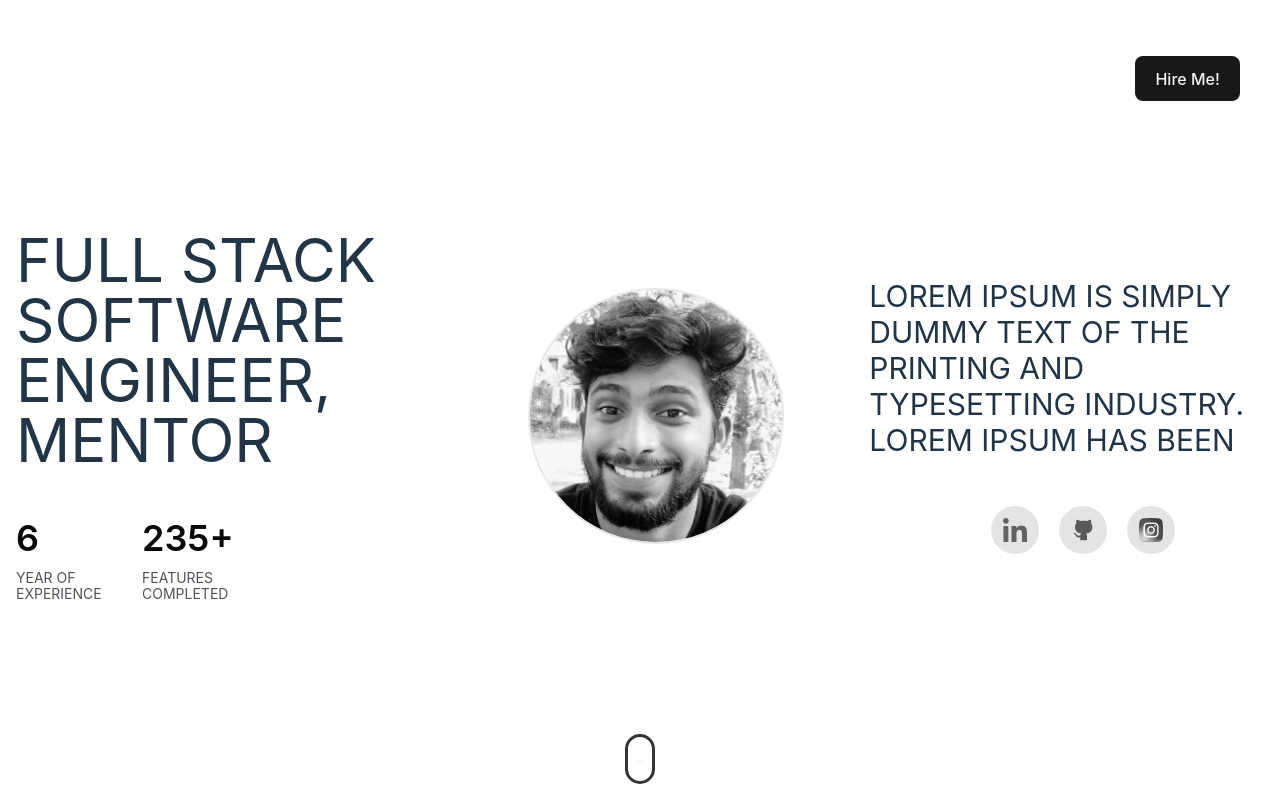
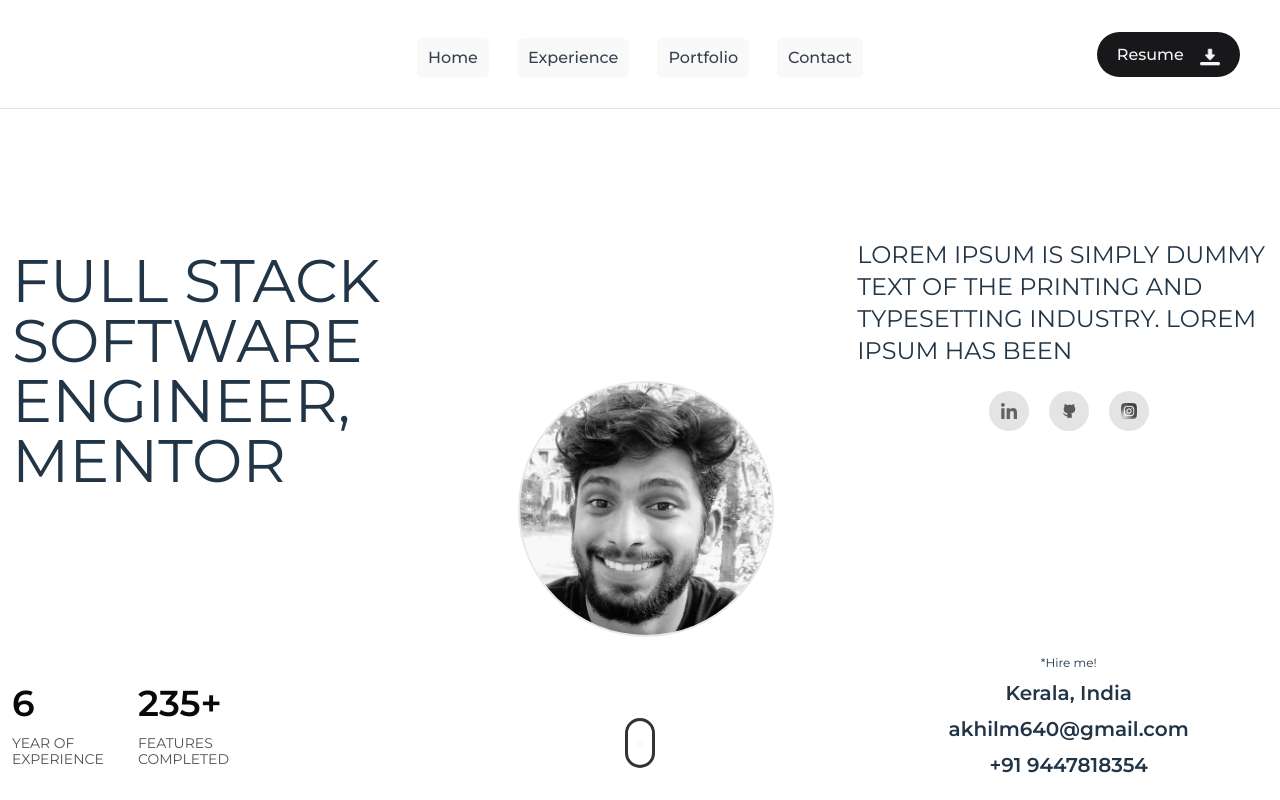
Before and after one commit to akhilmdev/portfolio_v1, a React (Vite) app: page / in a window 1280 px wide. Shown: the top 800 px of the page. Built offline with nearby package versions, Linux system fonts and the light colour scheme.

Commit message:
home page final

```diff
--- a/index.html
+++ b/index.html
@@ -5,6 +5,12 @@
     <link rel="icon" type="image/svg+xml" href="/vite.svg" />
     <meta name="viewport" content="width=device-width, initial-scale=1.0" />
     <title>Vite + React + TS</title>
+    <link rel="preconnect" href="https://fonts.googleapis.com" />
+    <link rel="preconnect" href="https://fonts.gstatic.com" crossorigin />
+    <link
+      href="https://fonts.googleapis.com/css2?family=Montserrat:ital,wght@0,100;0,200;0,300;0,400;0,500;0,600;0,700;0,800;0,900;1,100;1,200;1,300;1,400;1,500;1,600;1,700;1,800;1,900&display=swap"
+      rel="stylesheet"
+    />
   </head>
   <body>
     <div id="root"></div>
--- a/src/App.css
+++ b/src/App.css
@@ -3,6 +3,7 @@
   width: 100%;
   margin: 0 auto;
   text-align: center;
+  font-family: 'Montserrat', sans-serif;
 }
 
 .logo {
--- a/src/components/Home/Home.tsx
+++ b/src/components/Home/Home.tsx
@@ -2,22 +2,18 @@ import AvatarComponent from "../common/AvatarComponent";
 import HomeLeft from "../common/HomeLeft";
 import { data } from "../../config/dataSet";
 import HomeRight from "../common/HomeRight";
-import { COLOR } from "../../config/colors";
+import Header from "../common/Header";
 
 interface Props {}
 
 const Home: React.FC<Props> = () => {
   const {
-    home: { homeLeft, avatar, imageURL, homeRight },
+    home: { homeLeft, avatar, imageURL, homeRight, header },
   } = data;
   return (
     <div className="relative">
-      <button
-        className={`absolute top-10 right-10 hover:border-black ${COLOR.background900} ${COLOR.text100}`}
-      >
-        Hire Me!
-      </button>
-      <div className="h-screen w-full	flex m-4">
+      <Header {...header} />
+      <div className="h-screen w-full	flex">
         <HomeLeft homeLeft={homeLeft} />
         <AvatarComponent
           imageURL={imageURL}
--- /dev/null
+++ b/src/components/common/Header.tsx
@@ -0,0 +1,27 @@
+import { COLOR } from "../../config/colors";
+import Menu from "./Menu";
+
+interface Props {
+  resumeURL: string;
+  items: { label: string; id: string }[];
+  wrapperStyles?: string;
+}
+const Header: React.FC<Props> = ({ resumeURL, items, wrapperStyles = "" }) => {
+  return (
+    <div
+      className={`border-solid border-b p-4 ${COLOR.boaderColor} ${wrapperStyles}`}
+    >
+      <Menu items={items} />
+      <a href={resumeURL} download="resume" className="hidden md:inline">
+        <button
+          className={`absolute lg:top-8 md:top-6 right-10 hover:border-black flex gap-4 rounded-full ${COLOR.background900} ${COLOR.text100}`}
+        >
+          <p>Resume</p>
+          <img src="./assets/direct-download.png" className="w-5 h-5 mt-1" />
+        </button>
+      </a>
+    </div>
+  );
+};
+
+export default Header;
--- a/src/components/common/HomeLeft.tsx
+++ b/src/components/common/HomeLeft.tsx
@@ -13,8 +13,8 @@ const HomeLeft: React.FC<Props> = ({
   homeLeft: { title, attributes },
 }) => {
   return (
-    <div className={`flex-col my-auto w-1/3 ${wrapperStyles}`}>
-      <div className="text-6xl uppercase text-left mb-12">{title}</div>
+    <div className={`flex-col my-auto w-1/3 md:ml-3 ${wrapperStyles}`}>
+      <div className="text-6xl uppercase text-left mb-48">{title}</div>
       <div className="flex gap-x-3.5">
         {attributes.map(
           ({
@@ -26,7 +26,12 @@ const HomeLeft: React.FC<Props> = ({
             label: string;
           }) => {
             return (
-              <NumberWithLabel number={number} label={label} {...styles} />
+              <NumberWithLabel
+                number={number}
+                label={label}
+                {...styles}
+                key={label}
+              />
             );
           }
         )}
--- a/src/components/common/HomeRight.tsx
+++ b/src/components/common/HomeRight.tsx
@@ -6,27 +6,30 @@ interface Props {
   homeRight: {
     description: string;
     socialMedias?: { icon: string; label?: string; link: string }[];
+    hireMe: { location: string; email: string; phone: string };
   };
 }
 const HomeRight: React.FC<Props> = ({
   wrapperStyles = "",
-  homeRight: { description, socialMedias },
+  homeRight: { description, socialMedias, hireMe },
 }) => {
   return (
     <div className={`flex-col my-auto w-1/3 ${wrapperStyles}`}>
-      <div className="text-3xl uppercase text-left mb-12">{description}</div>
+      <div className="text-2xl uppercase text-left mb-6 leading-8">
+        {description}
+      </div>
       <div className="flex gap-x-5 w-full justify-center">
         {socialMedias?.map(({ icon, link, ...styles }) => {
           return (
             <div
               key={icon}
-              className={`w-12 h-12 rounded-full grayscale hover:grayscale-0 duration-250 ease-linear ${COLOR.background200}`}
+              className={`w-10 h-10 rounded-full grayscale hover:grayscale-0 duration-250 ease-linear ${COLOR.background200}`}
             >
               <a href={link} target="_blank">
                 <img
                   src={icon}
                   alt="label"
-                  className={`w-6 h-6 m-auto mt-3 ${
+                  className={`w-4 h-4 m-auto mt-3 ${
                     link.includes("github") ? "invert-35 hover:invert-0" : ""
                   }`}
                 />
@@ -35,6 +38,12 @@ const HomeRight: React.FC<Props> = ({
           );
         })}
       </div>
+      <div className="flex flex-col gap-2 mt-56 justify-center">
+        <p className="text-xs">*Hire me!</p>
+        <p className="text-xl font-semibold">{hireMe.location}</p>
+        <p className="text-xl font-semibold">{hireMe.email}</p>
+        <p className="text-xl font-semibold">{hireMe.phone}</p>
+      </div>
     </div>
   );
 };
--- /dev/null
+++ b/src/components/common/Menu.tsx
@@ -0,0 +1,28 @@
+interface Props {
+  items: { label: string; id: string }[];
+  wrapperStyles?: string;
+}
+const Menu: React.FC<Props> = ({ items, wrapperStyles = "" }) => {
+  return (
+    <div className="wrapperStyles">
+      <nav
+        className="mx-auto flex max-w-7xl items-center lg:p-6 lg:px-8 lg:justify-center md:justify-start md:p-4"
+        aria-label="Global"
+      >
+        <div className="hidden lg:flex lg:gap-x-12 md:flex md:gap-x-10 mt-7 md:mt-2">
+          {items.map((item) => (
+            <button
+              type="button"
+              className="-m-2.5 h-10 inline-flex items-center justify-center rounded-md p-2.5 text-gray-700"
+              key={item.id}
+            >
+              <span className="">{item.label}</span>
+            </button>
+          ))}
+        </div>
+      </nav>
+    </div>
+  );
+};
+
+export default Menu;
--- a/src/config/colors.ts
+++ b/src/config/colors.ts
@@ -2,6 +2,7 @@ export const COLOR = {
   text950: "text-zinc-950",
   text600: "text-zinc-600",
   text100: "text-zinc-100",
+  boaderColor: "border-zinc-200",
   background200: "bg-zinc-200",
   background900: "bg-zinc-900",
 };
--- a/src/config/dataSet.ts
+++ b/src/config/dataSet.ts
@@ -1,6 +1,15 @@
 export const data = {
   home: {
     imageURL: "../assets/profileImage.jpg",
+    header: {
+      resumeURL: "./Resume.pdf",
+      items: [
+        { label: "Home", id: "homePage" },
+        { label: "Experience", id: "experiencePage" },
+        { label: "Portfolio", id: "portfolioPage" },
+        { label: "Contact", id: "contactPage" },
+      ],
+    },
     homeLeft: {
       title: "Full Stack Software engineer, mentor",
       attributes: [
@@ -31,6 +40,11 @@ export const data = {
           link: "https://www.instagram.com/akhilmohanan12/",
         },
       ],
+      hireMe: {
+        phone: "+91 9447818354",
+        location: "Kerala, India",
+        email: "akhilm640@gmail.com",
+      },
     },
     avatar: {
       wrapperStyles: "h-full	m-auto flex",
```
Also changed, not shown: public/assets/direct-download.png (added), 1 other file (tests, documents, lock files or other folders).
